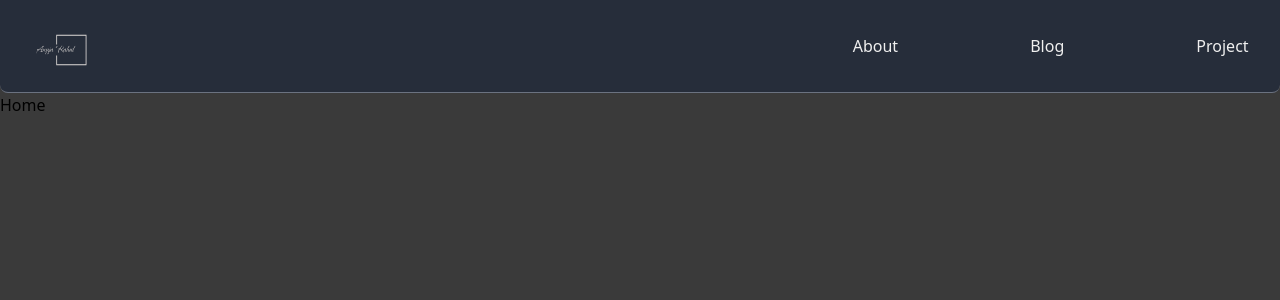
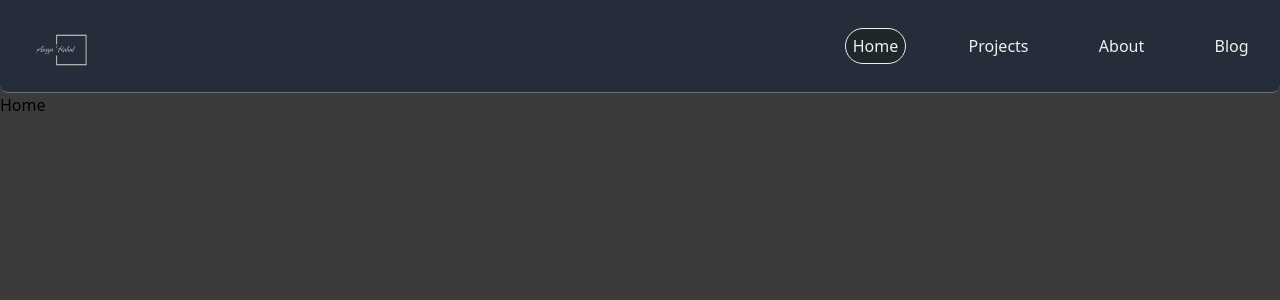
Before and after one commit to anuja-rahul/portfolio, a React (Vite) app: page / in a window 1280 px wide. Shown: the top 300 px of the page. Built offline with nearby package versions, Linux system fonts and the light colour scheme.

Commit message:
added NavBar

```diff
--- a/src/components/header/Nav.jsx
+++ b/src/components/header/Nav.jsx
@@ -5,14 +5,17 @@ import { Menu, X } from "lucide-react";
 const NavLinks = () => {
   return (
     <>
+      <NavLink to="/" className="nav-links my-1">
+        Home
+      </NavLink>
+      <NavLink to="/projects" className="nav-links my-1">
+        Projects
+      </NavLink>
       <NavLink to="/about" className="nav-links my-1">
         About
       </NavLink>
       <NavLink to="/blog" className="nav-links my-1">
         Blog
-      </NavLink>
-      <NavLink to="/projects" className="nav-links my-1">
-        Project
       </NavLink>
     </>
   );
```
